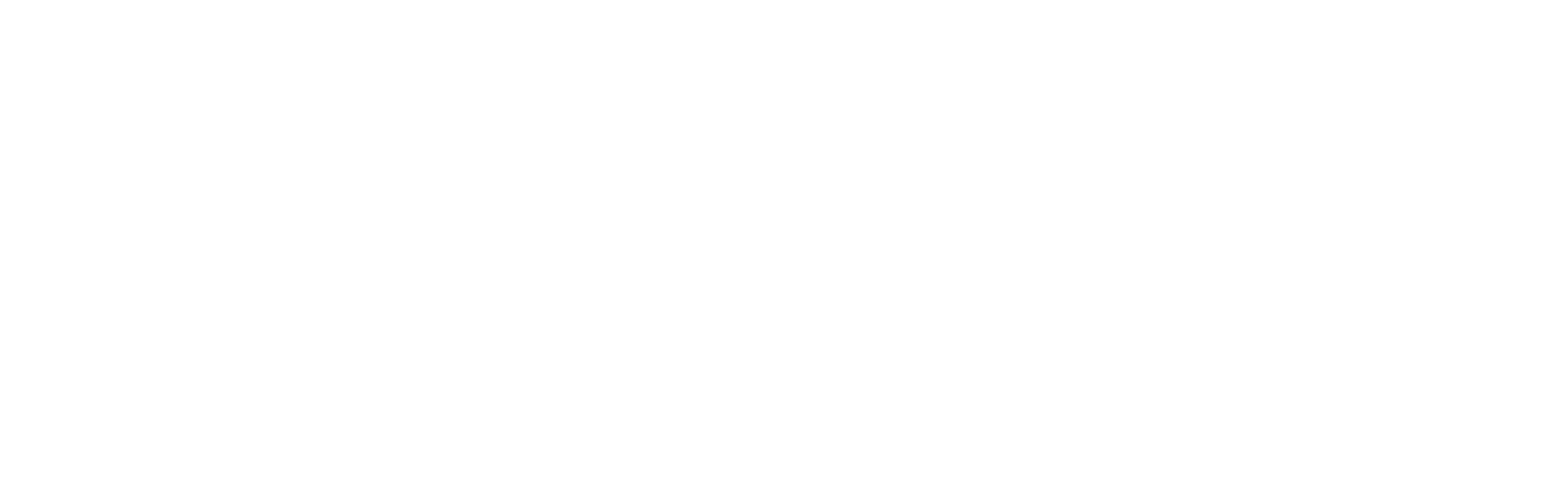
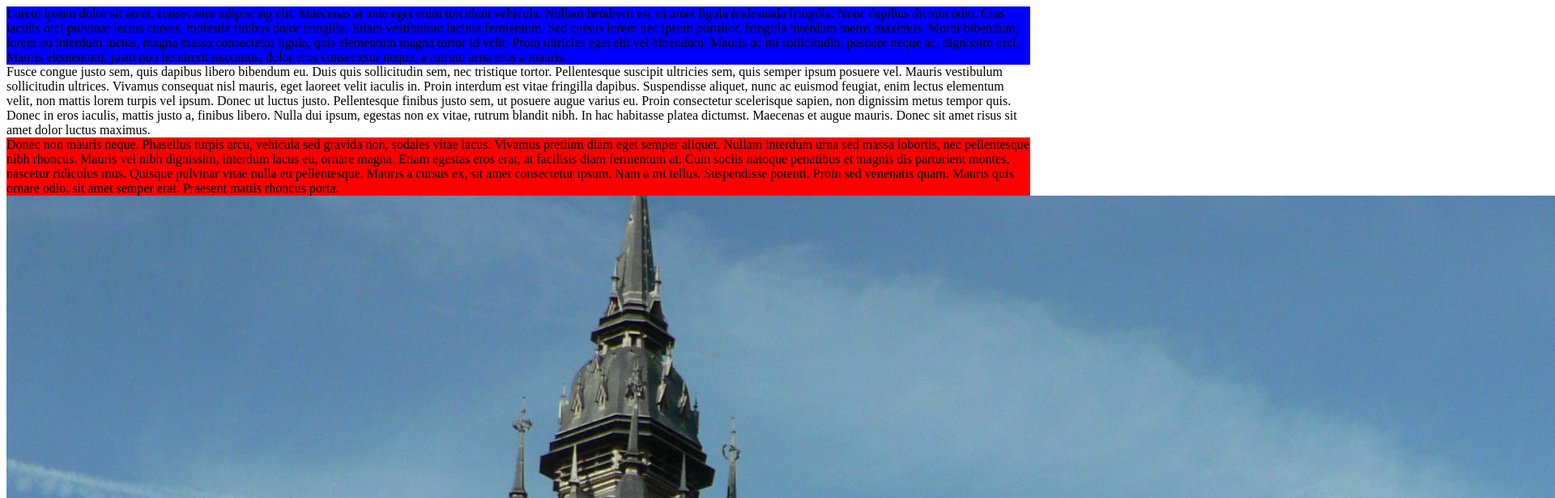
Before and after one commit to Ponynja/4105c, a plain HTML site: page index.html in a window 1280 px wide. Shown: the top 616 px of the page at 81% size, 1920 px wide, since content can reach past the window. Drawn offline with Linux system fonts and the light colour scheme.

Commit message:
index.html css images

```diff
--- /dev/null
+++ b/css/style.css
@@ -0,0 +1,14 @@
+.back_blue
+{
+  background-color: blue;
+}
+
+.back_white
+{
+  background-color: white;
+}
+
+.back_red
+{
+  background-color: red;
+}
--- a/index.html
+++ b/index.html
@@ -3,6 +3,7 @@
   <head>
     <meta charset="utf-8">
     <title></title>
+    <link rel="stylesheet" href="css/style.css">
   </head>
   <body>
 
@@ -10,15 +11,27 @@
 
     </header>
 
-    <section>
+    <section class="back_blue">
+
+      Lorem ipsum dolor sit amet, consectetur adipiscing elit. Maecenas at ante eget enim tincidunt vehicula. Nullam hendrerit est sit amet ligula malesuada fringilla. Nunc dapibus dictum odio. Cras iaculis orci pulvinar lectus cursus, molestie finibus dolor fringilla. Etiam vestibulum lacinia fermentum. Sed cursus lorem nec ipsum porttitor, fringilla interdum metus maximus. Morbi bibendum, lorem eu interdum luctus, magna massa consectetur ligula, quis elementum magna tortor id velit. Proin ultricies eget elit vel bibendum. Mauris ac mi sollicitudin, posuere neque ac, dignissim orci. Mauris elementum, justo non hendrerit maximus, dolor eros consectetur neque, a rutrum urna eros a mauris.
+
+    </section>
+
+    <section class="back_white">
+
+      Fusce congue justo sem, quis dapibus libero bibendum eu. Duis quis sollicitudin sem, nec tristique tortor. Pellentesque suscipit ultricies sem, quis semper ipsum posuere vel. Mauris vestibulum sollicitudin ultrices. Vivamus consequat nisl mauris, eget laoreet velit iaculis in. Proin interdum est vitae fringilla dapibus. Suspendisse aliquet, nunc ac euismod feugiat, enim lectus elementum velit, non mattis lorem turpis vel ipsum. Donec ut luctus justo. Pellentesque finibus justo sem, ut posuere augue varius eu. Proin consectetur scelerisque sapien, non dignissim metus tempor quis. Donec in eros iaculis, mattis justo a, finibus libero. Nulla dui ipsum, egestas non ex vitae, rutrum blandit nibh. In hac habitasse platea dictumst. Maecenas et augue mauris. Donec sit amet risus sit amet dolor luctus maximus.
+
+    </section>
+
+    <section class="back_red">
+
+      Donec non mauris neque. Phasellus turpis arcu, vehicula sed gravida non, sodales vitae lacus. Vivamus pretium diam eget semper aliquet. Nullam interdum urna sed massa lobortis, nec pellentesque nibh rhoncus. Mauris vel nibh dignissim, interdum lacus eu, ornare magna. Etiam egestas eros erat, at facilisis diam fermentum at. Cum sociis natoque penatibus et magnis dis parturient montes, nascetur ridiculus mus. Quisque pulvinar vitae nulla eu pellentesque. Mauris a cursus ex, sit amet consectetur ipsum. Nam a mi tellus. Suspendisse potenti. Proin sed venenatis quam. Mauris quis ornare odio, sit amet semper erat. Praesent mattis rhoncus porta.
 
     </section>
 
     <section>
 
-    </section>
-
-    <section>
+      <img src="images/calais.jpg" alt="">
 
     </section>
 
```
Also changed, not shown: images/calais.jpg (added).
